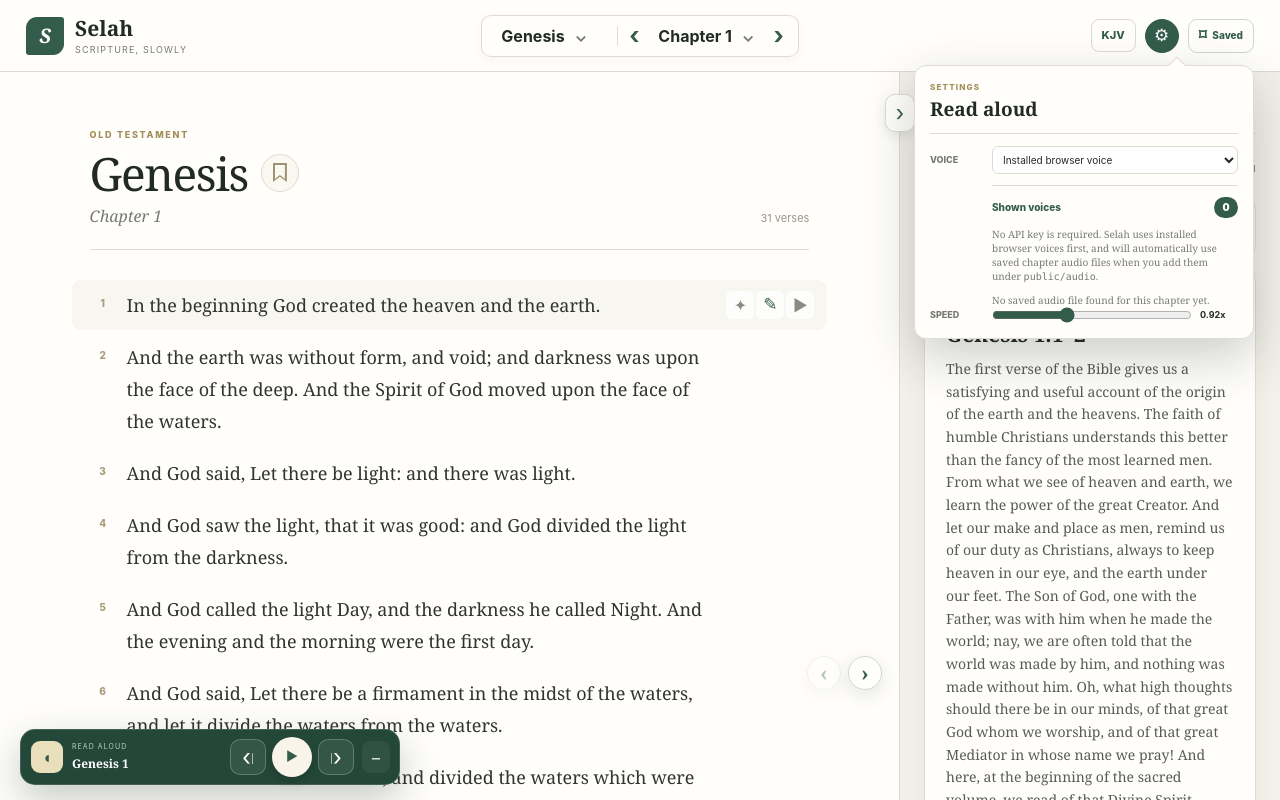
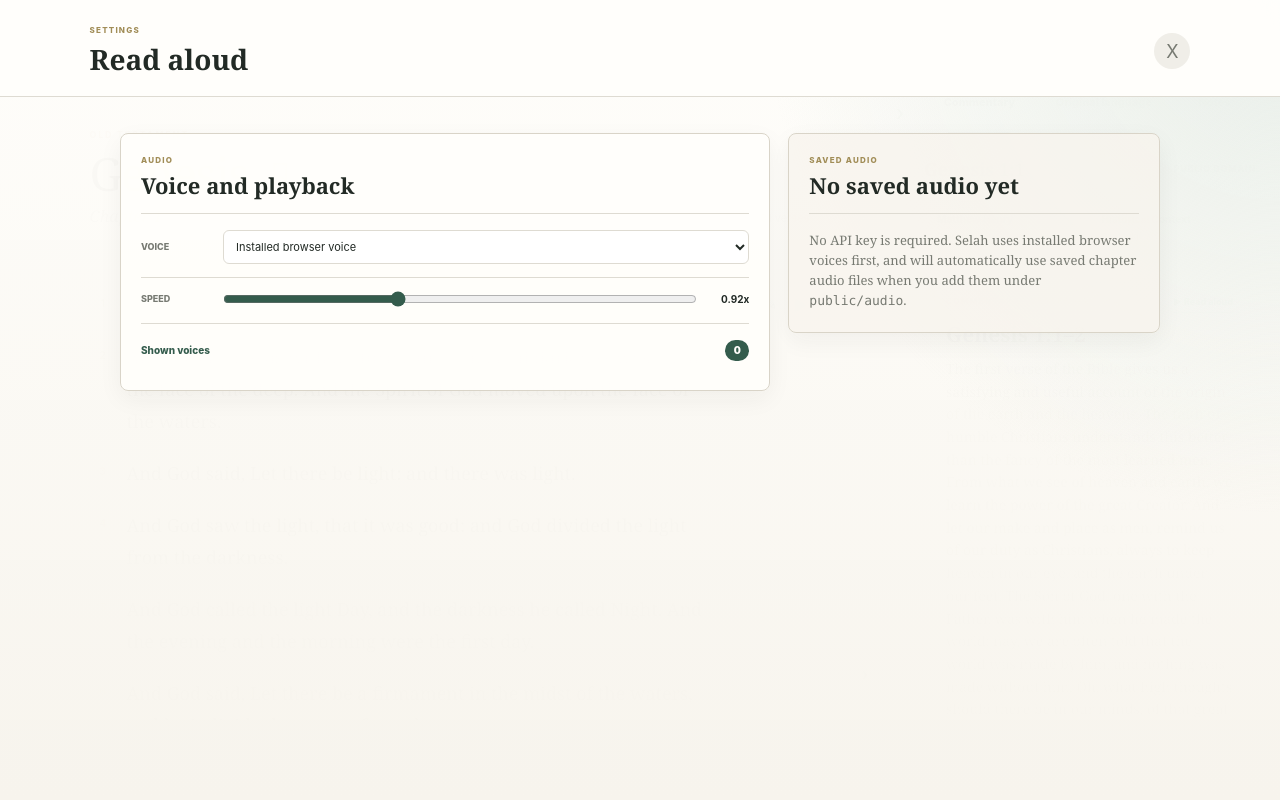
Before and after one commit to Wicked-Shrapnel/Selah-bible, a Next.js app: page / in a window 1280 px wide. Both pictures are taken after a click on the button "Open app settings". Shown: the top 800 px of the page. Built offline with nearby package versions, Linux system fonts and the light colour scheme.

Commit message:
Make settings full screen and stabilize reading highlight

```diff
--- a/app/globals.css
+++ b/app/globals.css
@@ -39,18 +39,6 @@ button, select { cursor: pointer; }
 .translation-badge { padding: 7px 10px; border: 1px solid var(--line); border-radius: 8px; color: var(--sage); background: var(--white); font-size: 11px; font-weight: 800; }
 .settings-cog-button { width: 34px; height: 34px; display: grid; place-items: center; border: 1px solid #cbd7d0; border-radius: 50%; color: var(--sage); background: var(--white); font-size: 17px; line-height: 1; }
 .settings-cog-button:hover, .settings-cog-button[aria-expanded="true"] { color: white; border-color: var(--sage); background: var(--sage); }
-.site-settings-popover { position: absolute; z-index: 56; top: calc(100% + 12px); right: 0; width: min(340px, calc(100vw - 24px)); padding: 15px; border: 1px solid var(--line); border-radius: 12px; color: var(--ink); background: var(--white); box-shadow: 0 18px 50px rgba(29,35,30,.22); text-align: left; }
-.site-settings-popover::before { content: ""; position: absolute; top: -7px; right: 70px; width: 12px; height: 12px; transform: rotate(45deg); border-left: 1px solid var(--line); border-top: 1px solid var(--line); background: var(--white); }
-.settings-popover-heading { margin-bottom: 12px; padding-bottom: 11px; border-bottom: 1px solid var(--line); }
-.settings-popover-heading span, .settings-popover-heading strong { display: block; }
-.settings-popover-heading span { color: #a18d57; font-size: 8px; font-weight: 850; letter-spacing: .15em; }
-.settings-popover-heading strong { margin-top: 3px; font: 700 19px Georgia, serif; }
-.site-settings-popover label { display: grid; grid-template-columns: 54px 1fr 38px; align-items: center; gap: 8px; }
-.site-settings-popover label + label { margin-top: 11px; padding-top: 11px; border-top: 1px solid var(--line); }
-.site-settings-popover label > span { color: var(--muted); font-size: 9px; font-weight: 800; text-transform: uppercase; }
-.site-settings-popover select { grid-column: 2 / -1; width: 100%; min-width: 0; border: 1px solid var(--line); border-radius: 6px; padding: 6px; background: white; font-size: 10px; }
-.site-settings-popover input { accent-color: var(--sage); width: 100%; }
-.site-settings-popover > label strong { font-size: 9px; }
 .saved-library-button { height: 34px; display: flex; align-items: center; gap: 6px; padding: 0 10px; border: 1px solid #cbd7d0; border-radius: 9px; color: var(--sage); background: var(--white); font-size: 10px; font-weight: 850; }
 .saved-library-button > span { font-size: 15px; }
 .saved-library-button small { min-width: 17px; height: 17px; display: grid; place-items: center; padding: 0 4px; border-radius: 999px; color: white; background: var(--sage); font-size: 8px; }
@@ -82,6 +70,27 @@ button, select { cursor: pointer; }
 .saved-library-window { display: flex; flex-direction: column; }
 .saved-library-window .saved-library-heading strong::before { content: "Saved"; }
 .saved-library-body { position: relative; z-index: 1; width: min(1040px, calc(100vw - 48px)); margin: 0 auto; padding: 36px 0 72px; }
+.settings-window { position: fixed; z-index: 55; inset: 0; width: 100vw; overflow: auto; color: var(--ink); background: linear-gradient(180deg, rgba(255,254,251,.98), var(--paper)); }
+.settings-window::before { content: ""; position: fixed; inset: 0; pointer-events: none; background: radial-gradient(circle at top right, rgba(227,235,229,.82), transparent 34%); }
+.settings-window-heading { position: sticky; top: 0; z-index: 2; display: flex; align-items: center; justify-content: space-between; padding: 24px max(24px, 7vw) 18px; border-bottom: 1px solid var(--line); background: rgba(255,254,251,.96); backdrop-filter: blur(12px); }
+.settings-window-heading span, .settings-window-heading strong { display: block; }
+.settings-window-heading span { color: #a18d57; font-size: 8px; font-weight: 850; letter-spacing: .15em; }
+.settings-window-heading strong { margin-top: 4px; font: 600 28px Georgia, serif; }
+.settings-window-heading > button { width: 36px; height: 36px; border: 0; border-radius: 50%; color: var(--muted); background: #f0eee8; font-size: 18px; }
+.settings-window-body { position: relative; z-index: 1; display: grid; grid-template-columns: minmax(0, 1.4fr) minmax(260px, .8fr); gap: 18px; width: min(1040px, calc(100vw - 48px)); margin: 0 auto; padding: 36px 0 72px; }
+.settings-card { padding: 20px; border: 1px solid #d9d4c8; border-radius: 8px; background: rgba(255,254,251,.9); box-shadow: 0 8px 24px rgba(48,43,32,.05); }
+.settings-card-muted { align-self: start; background: rgba(247,244,237,.76); }
+.settings-card-heading { margin-bottom: 16px; padding-bottom: 13px; border-bottom: 1px solid var(--line); }
+.settings-card-heading span, .settings-card-heading strong { display: block; }
+.settings-card-heading span { color: #a18d57; font-size: 8px; font-weight: 850; letter-spacing: .15em; }
+.settings-card-heading strong { margin-top: 4px; font: 700 22px Georgia, serif; }
+.settings-card label { display: grid; grid-template-columns: 72px minmax(0, 1fr) 42px; align-items: center; gap: 10px; }
+.settings-card label + label { margin-top: 13px; padding-top: 13px; border-top: 1px solid var(--line); }
+.settings-card label > span { color: var(--muted); font-size: 9px; font-weight: 800; text-transform: uppercase; }
+.settings-card select { grid-column: 2 / -1; width: 100%; min-width: 0; border: 1px solid var(--line); border-radius: 6px; padding: 8px; background: white; font-size: 11px; }
+.settings-card input { accent-color: var(--sage); width: 100%; }
+.settings-card label strong { font-size: 10px; text-align: right; }
+.settings-card p { margin: 0; color: var(--muted); font: 13px/1.55 Georgia, serif; }
 .saved-bookmark-card { display: grid; grid-template-columns: 34px minmax(0, 1fr) auto; gap: 15px; align-items: center; padding: 18px; border: 1px solid #d9d4c8; border-radius: 8px; background: var(--white); box-shadow: 0 8px 24px rgba(48,43,32,.06); }
 .saved-bookmark-card .saved-bookmark-icon { width: 18px; height: 24px; margin: 0 auto; }
 .saved-bookmark-card span, .saved-section-top span { display: block; color: #a18d57; font-size: 8px; font-weight: 850; letter-spacing: .15em; }
@@ -160,7 +169,8 @@ button, select { cursor: pointer; }
 .verse-row.highlight-sage:not(.reading) { background: linear-gradient(90deg, #cfe3d5, rgba(207,227,213,.32)); }
 .verse-row.highlight-blue:not(.reading) { background: linear-gradient(90deg, #cfe2ef, rgba(207,226,239,.32)); }
 .verse-row.highlight-rose:not(.reading) { background: linear-gradient(90deg, #efd3d0, rgba(239,211,208,.32)); }
-.verse-row.batch-selected { outline: none; background: linear-gradient(90deg, rgba(227,235,229,.62), rgba(247,246,241,.28)); }
+.verse-row.batch-selected:not(.reading) { outline: none; background: linear-gradient(90deg, rgba(227,235,229,.62), rgba(247,246,241,.28)); }
+.verse-row.reading.batch-selected { background: var(--sage-soft); border-left-color: var(--sage); }
 .verse-row.batch-selected p { text-decoration-line: underline; text-decoration-style: dotted; text-decoration-color: #7d9a89; text-decoration-thickness: 1px; text-underline-offset: 6px; }
 .verse-number { border: 0; background: transparent; color: #a89b79; font-size: 10px; font-weight: 850; padding: 7px 0 0; }
 .verse-row.batch-selected .verse-number { width: 24px; height: 24px; margin-top: 2px; padding: 0; border-radius: 50%; color: white; background: var(--sage); }
@@ -370,12 +380,13 @@ button, select { cursor: pointer; }
 .audio-settings-popover input { accent-color: var(--sage); width: 100%; }
 .audio-settings-popover strong { font-size: 9px; }
 .voice-picker-panel { margin: 11px 0 0 62px; padding-top: 11px; border-top: 1px solid var(--line); }
+.settings-card .voice-picker-panel { margin: 16px 0 0; padding-top: 16px; }
 .voice-picker-panel summary { display: flex; align-items: center; justify-content: space-between; gap: 10px; color: var(--sage); cursor: pointer; font-size: 10px; font-weight: 800; list-style-position: outside; }
 .voice-picker-panel summary span { color: var(--sage); font-size: 10px; }
 .voice-picker-panel summary strong { min-width: 24px; padding: 3px 6px; border-radius: 99px; color: var(--white); background: var(--sage); text-align: center; }
 .voice-toggle-list { max-height: 150px; margin-top: 9px; padding-right: 3px; overflow: auto; }
-.audio-settings-popover .voice-toggle-row, .site-settings-popover .voice-toggle-row { display: grid; grid-template-columns: 18px minmax(0, 1fr) auto; gap: 8px; align-items: center; padding: 6px 0; border-top: 0; }
-.audio-settings-popover .voice-toggle-row input, .site-settings-popover .voice-toggle-row input { width: 14px; height: 14px; }
+.audio-settings-popover .voice-toggle-row, .settings-card .voice-toggle-row { display: grid; grid-template-columns: 18px minmax(0, 1fr) auto; gap: 8px; align-items: center; padding: 6px 0; border-top: 0; }
+.audio-settings-popover .voice-toggle-row input, .settings-card .voice-toggle-row input { width: 14px; height: 14px; }
 .voice-toggle-row span { overflow: hidden; color: var(--ink); font-size: 10px; font-weight: 700; text-overflow: ellipsis; white-space: nowrap; text-transform: none; }
 .voice-toggle-row small { color: var(--muted); font-size: 8px; font-weight: 800; text-transform: uppercase; }
 .voice-availability { margin: 9px 0 0 62px; color: var(--muted); font: 10px/1.4 Georgia, serif; }
@@ -421,6 +432,10 @@ button, select { cursor: pointer; }
   .highlight-toolbar { bottom: 72px; width: calc(100vw - 24px); justify-content: center; flex-wrap: wrap; }
   .saved-library-heading { padding: 18px 18px 14px; }
   .saved-library-heading strong::before { font-size: 22px; }
+  .settings-window-heading { padding: 18px 18px 14px; }
+  .settings-window-heading strong { font-size: 22px; }
+  .settings-window-body { grid-template-columns: 1fr; width: calc(100vw - 32px); padding: 24px 0 54px; }
+  .settings-card label { grid-template-columns: 58px minmax(0, 1fr) 38px; }
   .saved-group { width: calc(100vw - 32px); padding: 22px 0; }
   .saved-group > button { grid-template-columns: 24px minmax(0, 1fr); gap: 11px; }
   .saved-group > button::after { grid-column: 2; justify-self: start; margin-top: 3px; }
--- a/app/page.tsx
+++ b/app/page.tsx
@@ -217,6 +217,7 @@ export default function Home() {
   const pendingSavedVerse = useRef<number | null>(null);
   const bibleBookCache = useRef<Record<string, BibleSourceBook>>({});
   const voicePreferencesLoaded = useRef(false);
+  const readingSession = useRef(0);
 
   const passageKey = `${selectedBook.name}-${chapter}`;
   const verseKey = (id: number) => `${passageKey}-${id}`;
@@ -276,11 +277,10 @@ export default function Home() {
     const closeMenusOnOutsideClick = (event: PointerEvent) => {
       const target = event.target as Node;
       if (picker === "chapters" && !passagePickerRef.current?.contains(target)) setPicker(null);
-      if (audioSettingsOpen && !savedPanelRef.current?.contains(target)) setAudioSettingsOpen(false);
     };
     document.addEventListener("pointerdown", closeMenusOnOutsideClick);
     return () => document.removeEventListener("pointerdown", closeMenusOnOutsideClick);
-  }, [audioSettingsOpen, picker]);
+  }, [picker]);
 
   useEffect(() => {
     if (!("speechSynthesis" in window)) return;
@@ -394,6 +394,7 @@ export default function Home() {
   }, [selectedBook, chapter, loadBibleChapter]);
 
   const stopReading = useCallback(() => {
+    readingSession.current += 1;
     cancelled.current = true;
     if ("speechSynthesis" in window) window.speechSynthesis.cancel();
     if (activeAudio.current) {
@@ -409,7 +410,8 @@ export default function Home() {
     setActiveVerse(null);
   }, []);
 
-  function playBrowserVerse(index: number) {
+  function playBrowserVerse(index: number, session = readingSession.current) {
+    if (readingSession.current !== session) return;
     const verse = verses[index];
     if (!verse) {
       setIsReading(false);
@@ -430,21 +432,23 @@ export default function Home() {
     const voice = voices.find((item) => item.name === voiceName) || bestVoice(voices);
     if (voice) utterance.voice = voice;
     utterance.onend = () => {
-      if (!cancelled.current && index + 1 < verses.length) playBrowserVerse(index + 1);
+      if (readingSession.current !== session) return;
+      if (!cancelled.current && index + 1 < verses.length) playBrowserVerse(index + 1, session);
       else if (!cancelled.current) {
         setIsReading(false);
         setActiveVerse(null);
       }
     };
     utterance.onerror = () => {
+      if (readingSession.current !== session) return;
       setIsReading(false);
       setActiveVerse(null);
     };
     window.speechSynthesis.speak(utterance);
   }
 
-  async function playSavedVerse(index: number, includeIntro: boolean) {
-    if (cancelled.current) return;
+  async function playSavedVerse(index: number, includeIntro: boolean, session = readingSession.current) {
+    if (cancelled.current || readingSession.current !== session) return;
     if (includeIntro) {
       setActiveVerse(null);
       const introOk = await new Promise<boolean>((resolve) => {
@@ -464,17 +468,19 @@ export default function Home() {
           resolve(false);
         });
       });
-      if (!introOk || cancelled.current) {
+      if (cancelled.current || readingSession.current !== session) return;
+      if (!introOk) {
         setSavedAudioChapters((current) => {
           const next = new Set(current);
           next.delete(chapterAudioKey);
           return next;
         });
-        playBrowserVerse(index);
+        playBrowserVerse(index, session);
         return;
       }
     }
 
+    if (readingSession.current !== session) return;
     const verse = verses[index];
     if (!verse) {
       setIsReading(false);
@@ -504,18 +510,19 @@ export default function Home() {
       });
     });
 
-    if (!verseOk || cancelled.current) {
+    if (cancelled.current || readingSession.current !== session) return;
+    if (!verseOk) {
       setSavedAudioChapters((current) => {
         const next = new Set(current);
         next.delete(chapterAudioKey);
         return next;
       });
-      playBrowserVerse(index);
+      playBrowserVerse(index, session);
       return;
     }
 
-    if (!cancelled.current && index + 1 < verses.length) {
-      void playSavedVerse(index + 1, false);
+    if (!cancelled.current && readingSession.current === session && index + 1 < verses.length) {
+      void playSavedVerse(index + 1, false, session);
     } else if (!cancelled.current) {
       setIsReading(false);
       setActiveVerse(null);
@@ -524,6 +531,8 @@ export default function Home() {
 
   function startReading(verseId = selectedVerse) {
     if (!verses.length) return;
+    const session = readingSession.current + 1;
+    readingSession.current = session;
     cancelled.current = false;
     if ("speechSynthesis" in window) window.speechSynthesis.cancel();
     if (activeAudio.current) {
@@ -535,14 +544,16 @@ export default function Home() {
     setIsPaused(false);
     const index = Math.max(0, verses.findIndex((verse) => verse.id === verseId));
     if (savedAudioChapters.has(chapterAudioKey)) {
-      void playSavedVerse(index, verseId === verses[0]?.id);
+      void playSavedVerse(index, verseId === verses[0]?.id, session);
       return;
     }
-    playBrowserVerse(index);
+    playBrowserVerse(index, session);
   }
 
   const jumpToVerse = (id: number) => {
     const index = Math.max(0, verses.findIndex((verse) => verse.id === id));
+    const session = readingSession.current + 1;
+    readingSession.current = session;
     if ("speechSynthesis" in window) window.speechSynthesis.cancel();
     if (activeAudio.current) {
       activeAudio.current.pause();
@@ -552,8 +563,8 @@ export default function Home() {
     cancelled.current = false;
     setIsReading(true);
     setIsPaused(false);
-    if (savedAudioChapters.has(chapterAudioKey)) void playSavedVerse(index, false);
-    else playBrowserVerse(index);
+    if (savedAudioChapters.has(chapterAudioKey)) void playSavedVerse(index, false, session);
+    else playBrowserVerse(index, session);
   };
 
   const togglePause = () => {
@@ -987,20 +998,33 @@ export default function Home() {
 
         <div className="header-actions" ref={savedPanelRef}>
           <span className="translation-badge">KJV</span>
-          <button className="settings-cog-button" onClick={() => setAudioSettingsOpen((current) => !current)} aria-expanded={audioSettingsOpen} aria-label="Open app settings" title="Settings">
+          <button className="settings-cog-button" onClick={() => { setSavedPanelOpen(false); setAudioSettingsOpen(true); }} aria-expanded={audioSettingsOpen} aria-label="Open app settings" title="Settings">
             <span aria-hidden="true">&#9881;</span>
           </button>
-          {audioSettingsOpen && (
-            <div className="site-settings-popover" role="dialog" aria-label="App settings">
-              <div className="settings-popover-heading">
-                <span>SETTINGS</span>
-                <strong>Read aloud</strong>
+          <button className="saved-library-button" onClick={() => { setAudioSettingsOpen(false); setSavedPanelOpen((current) => !current); }} aria-expanded={savedPanelOpen} aria-label="Open saved highlights, notes, and reading place">
+            <span aria-hidden="true">⌑</span> Saved {savedCount > 0 && <small>{savedCount}</small>}
+          </button>
+        </div>
+      </header>
+
+      {audioSettingsOpen && (
+        <section className="settings-window" aria-modal="true" role="dialog" aria-label="App settings">
+          <div className="settings-window-heading">
+            <div><span>SETTINGS</span><strong>Read aloud</strong></div>
+            <button onClick={() => setAudioSettingsOpen(false)} aria-label="Close settings">X</button>
+          </div>
+          <div className="settings-window-body">
+            <div className="settings-card">
+              <div className="settings-card-heading">
+                <span>AUDIO</span>
+                <strong>Voice and playback</strong>
               </div>
               <label><span>Voice</span><select value={voiceName || "local"} onChange={(event) => { const value = event.target.value; const next = value === "local" ? bestVoice(visibleVoices)?.name || "" : value; setVoiceName(next); localStorage.setItem("selah-voice", next); }}>
                 <option value="local">Installed browser voice{voiceName ? ` - ${voiceName}` : ""}</option>
                 <optgroup label="Shown voices">{visibleVoices.map((voice) => <option key={voice.name} value={voice.name}>{voice.name}{voice.name.toLowerCase().includes("microsoft david") ? " - default" : ""}</option>)}</optgroup>
               </select></label>
-              <details className="voice-picker-panel">
+              <label><span>Speed</span><input type="range" min="0.7" max="1.25" step="0.05" value={rate} onChange={(event) => setRate(Number(event.target.value))} /><strong>{rate.toFixed(2)}x</strong></label>
+              <details className="voice-picker-panel" open>
                 <summary><span>Shown voices</span><strong>{enabledVoiceNames.length || sortedVoices.length}</strong></summary>
                 <div className="voice-toggle-list">
                   {sortedVoices.map((voice) => (
@@ -1012,16 +1036,17 @@ export default function Home() {
                   ))}
                 </div>
               </details>
-              <p className="voice-availability">No API key is required. Selah uses installed browser voices first, and will automatically use saved chapter audio files when you add them under <code>public/audio</code>.</p>
-              <p className="voice-availability">{savedAudioChapters.has(chapterAudioKey) ? "Saved audio is available for this chapter." : "No saved audio file found for this chapter yet."}</p>
-              <label><span>Speed</span><input type="range" min="0.7" max="1.25" step="0.05" value={rate} onChange={(event) => setRate(Number(event.target.value))} /><strong>{rate.toFixed(2)}x</strong></label>
             </div>
-          )}
-          <button className="saved-library-button" onClick={() => { setAudioSettingsOpen(false); setSavedPanelOpen((current) => !current); }} aria-expanded={savedPanelOpen} aria-label="Open saved highlights, notes, and reading place">
-            <span aria-hidden="true">⌑</span> Saved {savedCount > 0 && <small>{savedCount}</small>}
-          </button>
-        </div>
-      </header>
+            <div className="settings-card settings-card-muted">
+              <div className="settings-card-heading">
+                <span>SAVED AUDIO</span>
+                <strong>{savedAudioChapters.has(chapterAudioKey) ? "Available for this chapter" : "No saved audio yet"}</strong>
+              </div>
+              <p>No API key is required. Selah uses installed browser voices first, and will automatically use saved chapter audio files when you add them under <code>public/audio</code>.</p>
+            </div>
+          </div>
+        </section>
+      )}
 
       {savedPanelOpen && (
         <section className="saved-library saved-library-window" aria-modal="true" role="dialog" aria-label="Saved highlights and notes">
```
Also changed, not shown: 1 other file (tests, documents, lock files or other folders).
